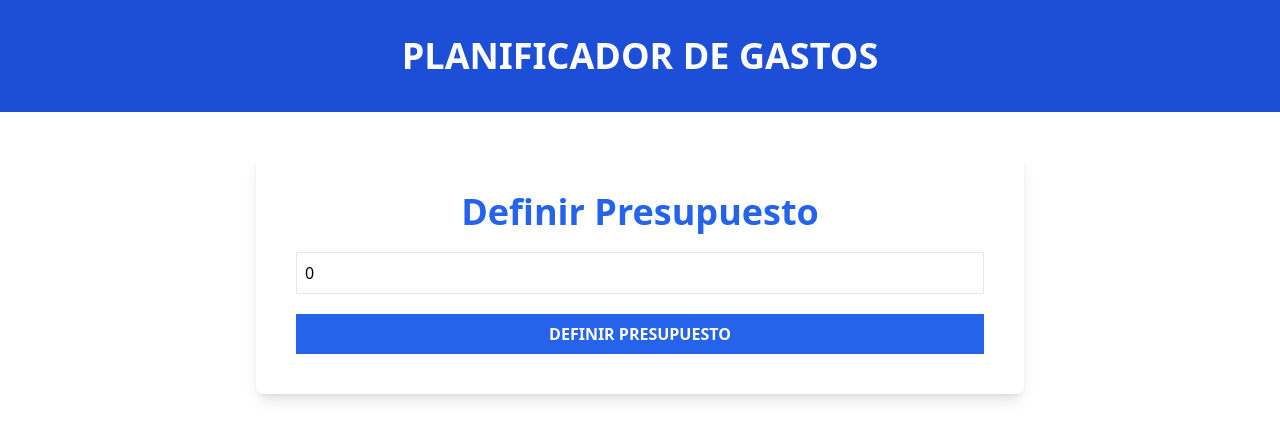
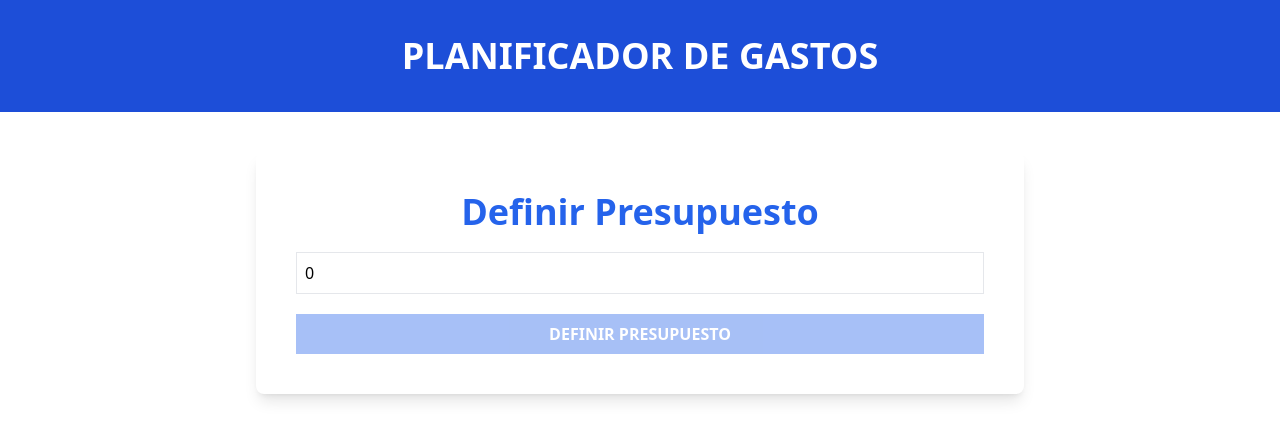
Before and after one commit to robertgrc/control-gastos-contexapi, a React (Vite) app: page / in a window 1280 px wide. Shown: the top 440 px of the page. Built offline with nearby package versions, Linux system fonts and the light colour scheme.

Commit message:
validando el Presupuesto

```diff
--- a/src/components/BudgetForm.tsx
+++ b/src/components/BudgetForm.tsx
@@ -1,4 +1,4 @@
-import { useState } from "react"
+import { useMemo, useState } from "react"
 
 export default function BudgetForm() {
 
@@ -8,6 +8,10 @@
         setBudget(e.target.valueAsNumber)
 
     }
+
+    const isValid = useMemo(() =>{
+         return isNaN(budget) || budget <=0
+        } , [budget])
 
   return (
     <form className="space-y-5">
@@ -32,7 +36,8 @@
         <input
             type="submit"
             value='Definir Presupuesto'
-            className="bg-blue-600 hover:bg-blue-700 cursor-pointer w-full p-2 text-white font-black uppercase"
+            className="bg-blue-600 hover:bg-blue-700 cursor-pointer w-full p-2 text-white font-black uppercase disabled:opacity-40"
+            disabled={isValid}
         />
     </form>
   )
```
